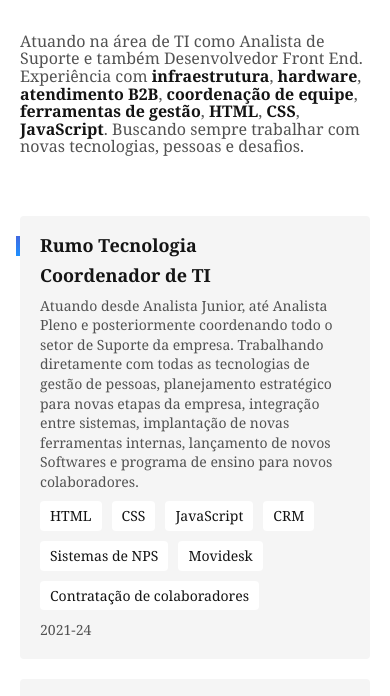
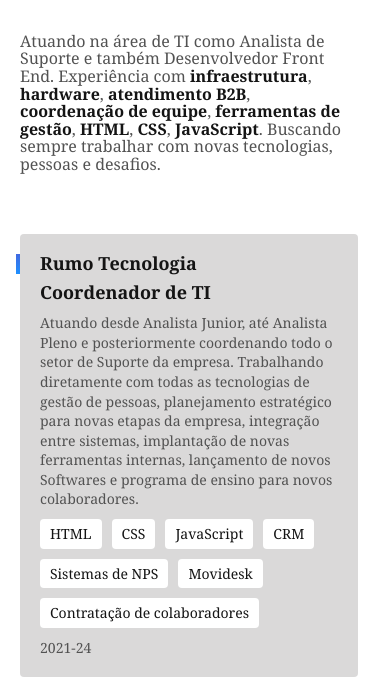
Before and after one commit to CaioGonF/caiogoncalves.github.io, a plain HTML site: page index.html in a window 390 px wide. Shown: the part 488-1184 px from the top of the page. Drawn offline with Linux system fonts and the light colour scheme.

Commit message:
Ajuste de responsividade

```diff
--- a/css/experiencia.css
+++ b/css/experiencia.css
@@ -15,9 +15,10 @@
 .experiencia-texto {
   font-size: 1.5rem;
   line-height: 1.33;
-  max-width: 40ch;
+  max-width: 60ch;
   margin-bottom: 60px;
   color: #525252;
+  max-width: 95%;
 }
 
 .experiencia-texto strong {
@@ -29,11 +30,12 @@
   grid-template-columns: 1fr 1fr;
   gap: 10px 20px;
   padding: 20px;
-  background: #f5f5f5;
+  background: #dad9d9;
   margin-bottom: 20px;
   border-radius: 4px;
   position: relative;
   transition: 0.1s;
+  max-width: 85%;
 }
 .empresa:hover {
   border-right: #4169e1 5px solid;
```
